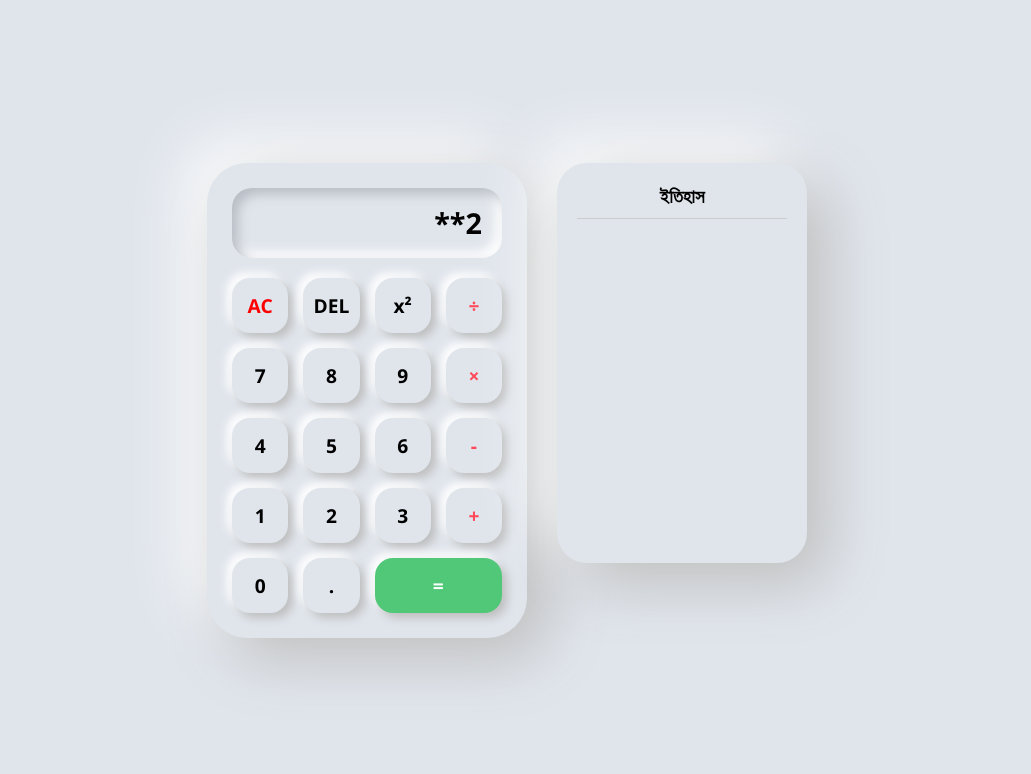
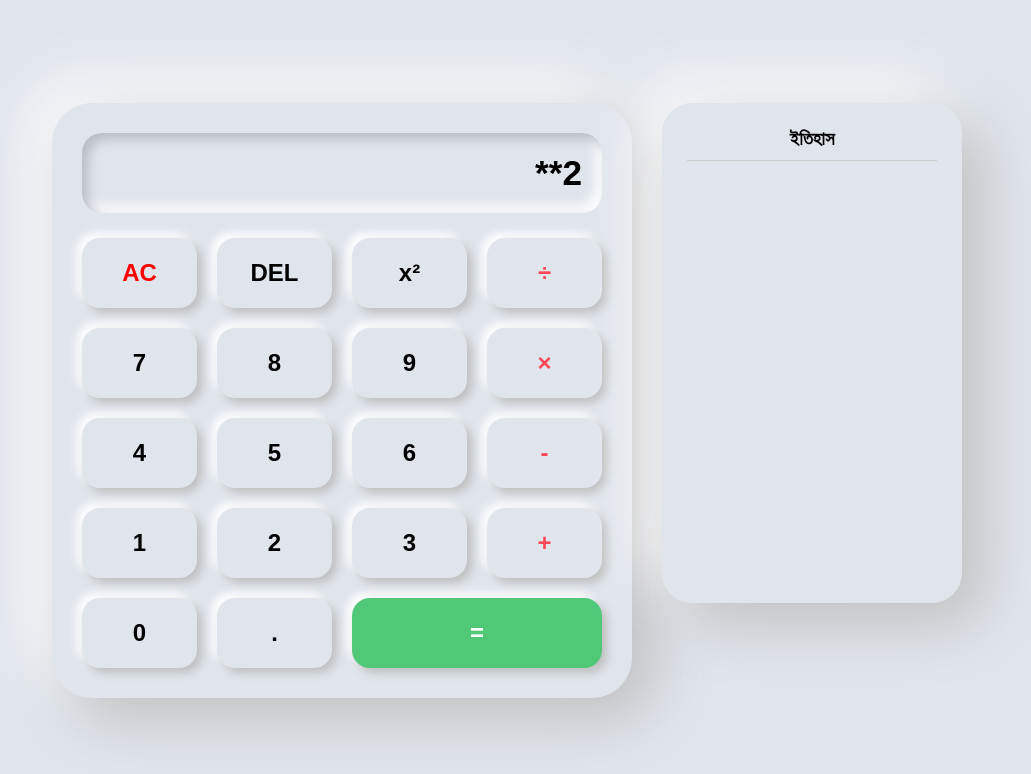
Before and after one commit to megadealszone/bd, a plain HTML site: page calculator.html in a window 1280 px wide. Both pictures are taken after a click on the button "x²". Shown: the whole page, without its empty margins (133-1164 px from the left). Drawn offline with Linux system fonts and the light colour scheme.

Commit message:
Update calculator.html

```diff
--- a/calculator.html
+++ b/calculator.html
@@ -5,38 +5,36 @@
     <meta name="viewport" content="width=device-width, initial-scale=1.0">
     <title>Modern Premium Calculator</title>
     <style>
-        * { box-sizing: border-box; margin: 0; padding: 0; font-family: 'Segoe UI', sans-serif; }
+        * { box-sizing: border-box; margin: 0; padding: 0; font-family: sans-serif; }
 
         body {
             display: flex; justify-content: center; align-items: center;
-            min-height: 100vh; background: #e0e5ec;
-            padding: 20px;
+            min-height: 100vh; background: #e0e5ec; padding: 20px;
         }
 
         .container { display: flex; gap: 30px; flex-wrap: wrap; justify-content: center; }
 
         .calculator {
-            padding: 25px; border-radius: 40px;
+            padding: 30px; border-radius: 40px;
             background: #e0e5ec;
             box-shadow: 20px 20px 60px #bebebe, -20px -20px 60px #ffffff;
-            width: 320px;
+            width: 580px; /* প্রস্থ বাড়িয়ে ৫৮০ পিক্সেল করা হয়েছে */
         }
 
         #display {
-            width: 100%; height: 70px; margin-bottom: 20px;
+            width: 100%; height: 80px; margin-bottom: 25px;
             border: none; border-radius: 20px;
             background: #e0e5ec; text-align: right; padding: 20px;
-            font-size: 1.8rem; font-weight: bold; color: #000; /* টেক্সট কালো */
+            font-size: 2.2rem; font-weight: bold; color: #000;
             outline: none; box-shadow: inset 6px 6px 12px #b8bcc4, inset -6px -6px 12px #ffffff;
         }
 
-        .buttons { display: grid; grid-template-columns: repeat(4, 1fr); gap: 15px; }
+        .buttons { display: grid; grid-template-columns: repeat(4, 1fr); gap: 20px; }
 
         button {
-            height: 55px; border-radius: 18px; border: none;
-            background: #e0e5ec; font-size: 1.2rem; font-weight: bold;
-            color: #000; /* বাটন টেক্সট কালো */
-            cursor: pointer; transition: 0.3s;
+            height: 70px; border-radius: 18px; border: none;
+            background: #e0e5ec; font-size: 1.5rem; font-weight: bold;
+            color: #000; cursor: pointer; transition: 0.3s;
             box-shadow: 5px 5px 10px #bebebe, -5px -5px 10px #ffffff;
         }
 
@@ -48,14 +46,13 @@
         .equal:hover { background: #3db865; }
 
         .history-panel {
-            width: 250px; padding: 20px; border-radius: 30px;
+            width: 300px; padding: 25px; border-radius: 30px;
             background: #e0e5ec;
             box-shadow: 20px 20px 60px #bebebe, -20px -20px 60px #ffffff;
-            color: #000; /* হিস্টোরি টেক্সট কালো */
-            height: 400px; overflow-y: auto;
+            color: #000; height: 500px; overflow-y: auto;
         }
         .history-panel h3 { margin-bottom: 15px; text-align: center; border-bottom: 1px solid #ccc; padding-bottom: 10px; }
-        .history-item { padding: 10px; border-bottom: 1px solid #dcdde1; font-size: 0.9rem; font-weight: 500; }
+        .history-item { padding: 12px; border-bottom: 1px solid #dcdde1; font-size: 1rem; font-weight: 500; }
     </style>
 </head>
 <body>
@@ -101,6 +98,18 @@
     const historyList = document.getElementById('historyList');
     const operators = ['+', '-', '*', '/', '**'];
 
+    document.addEventListener('keydown', (event) => {
+        const key = event.key;
+        if (/[0-9.]/.test(key)) append(key);
+        else if (key === '+') append('+');
+        else if (key === '-') append('-');
+        else if (key === '*') append('*');
+        else if (key === '/') append('/');
+        else if (key === 'Enter') calculate();
+        else if (key === 'Backspace') deleteLast();
+        else if (key === 'Escape') clearDisplay();
+    });
+
     function formatNumber(num) {
         let parts = num.toString().split(".");
         parts[0] = parts[0].replace(/\B(?=(\d{3})+(?!\d))/g, ",");
@@ -110,7 +119,7 @@
     function append(val) {
         let rawVal = display.value.replace(/,/g, '');
         let lastChar = rawVal.slice(-1);
-        if (operators.includes(lastChar) && operators.includes(val.charAt(0))) {
+        if (operators.includes(lastChar) && operators.includes(val)) {
             rawVal = rawVal.slice(0, -1) + val;
         } else {
             rawVal += val;
@@ -119,6 +128,7 @@
     }
 
     function clearDisplay() { display.value = ''; }
+
     function deleteLast() {
         let rawVal = display.value.replace(/,/g, '').slice(0, -1);
         display.value = rawVal ? formatNumber(rawVal) : '';
```
